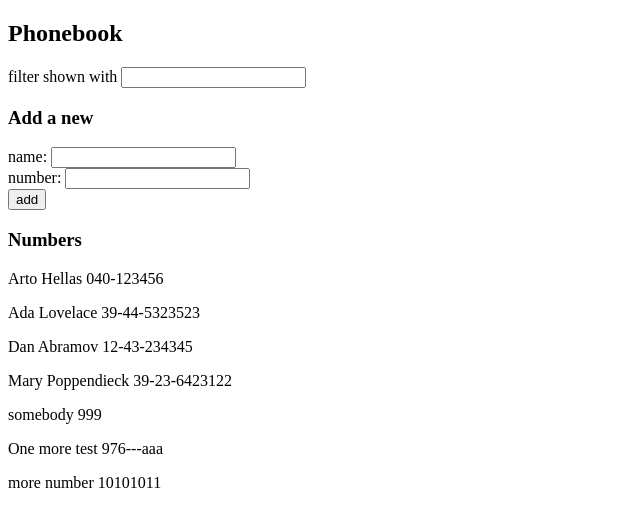
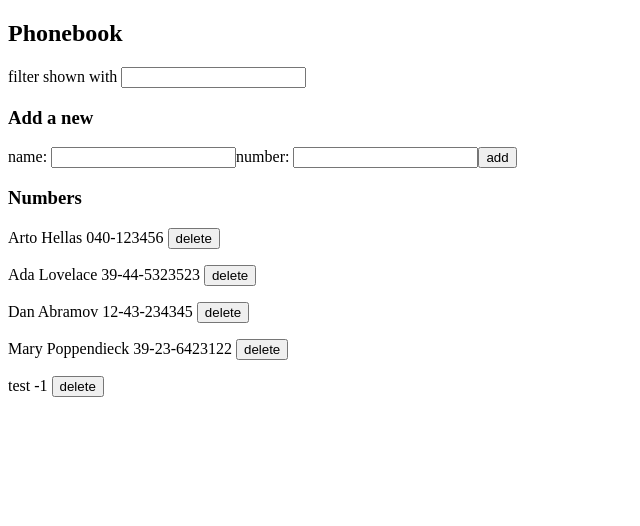
Before and after one commit to tugushka/fullstackopen2020, a React (Create React App) app in the folder part2/phonebook/: page / in a window 1280 px wide. Shown: the top 526 px of the page, without its empty margins (0-640 px from the left). Built offline with nearby package versions, Linux system fonts and the light colour scheme; data requests are answered from the project's data file.

Commit message:
exercise 2.17

```diff
--- a/part2/phonebook/db.json
+++ b/part2/phonebook/db.json
@@ -19,21 +19,6 @@
       "name": "Mary Poppendieck",
       "number": "39-23-6423122",
       "id": 4
-    },
-    {
-      "name": "somebody",
-      "number": "999",
-      "id": 5
-    },
-    {
-      "name": "One more test",
-      "number": "976---aaa",
-      "id": 6
-    },
-    {
-      "name": "more number",
-      "number": "10101011",
-      "id": 7
     }
   ]
 }
--- a/part2/phonebook/src/App.js
+++ b/part2/phonebook/src/App.js
@@ -11,7 +11,7 @@ const App = () => {
     peoplesService.getAll()
       .then( response => {
         console.log(response);
-        setPersons(response.data);
+        setPersons([...response.data,{name: 'test', number:'-1'}]);
       });
   }, []);
 
@@ -24,7 +24,7 @@ const App = () => {
       <PersonForm persons={persons} setPersons={setPersons}/>
 
       <h3>Numbers</h3>
-      <Persons persons={persons}/>
+      <Persons persons={persons} setPersons={setPersons}/>
     </div>
   )
 }
--- a/part2/phonebook/src/components/PersonForm.js
+++ b/part2/phonebook/src/components/PersonForm.js
@@ -20,17 +20,26 @@ const PersonForm = ({persons, setPersons}) => {
       alert(`${newName} is already added to phonebook`);
     } else {
       const newPerson = {name: newName, number: newNumber}
+      console.log('Creating', newPerson);
+      peoplesService
+        .create(newPerson)
+        .then( response => {
+          console.log(response.data)
+          setNewName('');
+          setNewNumber('');
+        })
 
-      peoplesService.create(newPerson);
-      setPersons(persons.concat(newPerson));
+      peoplesService
+        .getAll()
+        .then( response => setPersons(response.data) )
     }
   }
 
   return (
     <form onSubmit={handleNameSubmit}>
-      <div>name: <input onChange={handleNameChange} /></div>
-      <div>number: <input onChange={handleNumberChange} /></div>
-      <div><button type="submit">add</button></div>
+      name: <input onChange={handleNameChange} value={newName}/>
+      number: <input onChange={handleNumberChange} value={newNumber} />
+      <button type="submit">add</button>
     </form>
   )
 }
--- a/part2/phonebook/src/components/Persons.js
+++ b/part2/phonebook/src/components/Persons.js
@@ -1,10 +1,37 @@
 import React from 'react'
+import peoplesService from '../services/peoples'
 
-const Persons = ({persons}) => {
+const Person = ({person, setPersons}) => {
+  const handleDeleteClick = (event) => {
+    if( window.confirm(`Delete ${person.name}?`) ) {
+      console.log('Deleting', person);
+      peoplesService
+        .remove(person.id)
+        .catch( (error) => {
+          console.log('error', error);
+        })
+
+      peoplesService
+        .getAll()
+        .then( response => {
+          console.log(`Renewing $persons to`, response.data);
+          setPersons(response.data);
+        })
+    }
+  }
+
+  return (
+    <div>
+      <p>{person.name} {person.number} <button onClick={handleDeleteClick}>delete</button></p>
+    </div>
+  )
+}
+
+const Persons = ({persons, setPersons}) => {
   return (
     <div>
       {persons.map( person => (
-        <p key={person.name}>{person.name} {person.number}</p>
+        <Person key={person.name} person={person} setPersons={setPersons} />
         )
       )}
     </div>
--- a/part2/phonebook/src/services/peoples.js
+++ b/part2/phonebook/src/services/peoples.js
@@ -2,7 +2,7 @@ import axios from 'axios'
 const baseUrl = 'http://localhost:3001/persons'
 
 const getAll = () => {
-  return axios.get(baseUrl);
+  return axios.get(baseUrl)
 }
 
 const create = (newPerson) => {
@@ -13,4 +13,8 @@ const update = (person, id) => {
   return axios.put(`${baseUrl}/${id}`, person);
 }
 
-export default {getAll, create, update}
+const remove = (id) => {
+  return axios.delete(`${baseUrl}/${id}`);
+}
+
+export default {getAll, create, update, remove}
```
